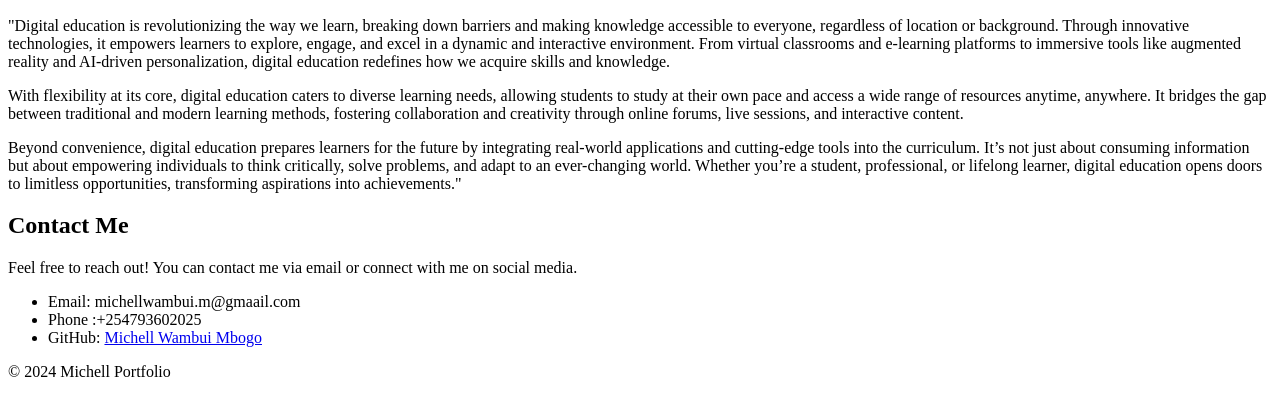
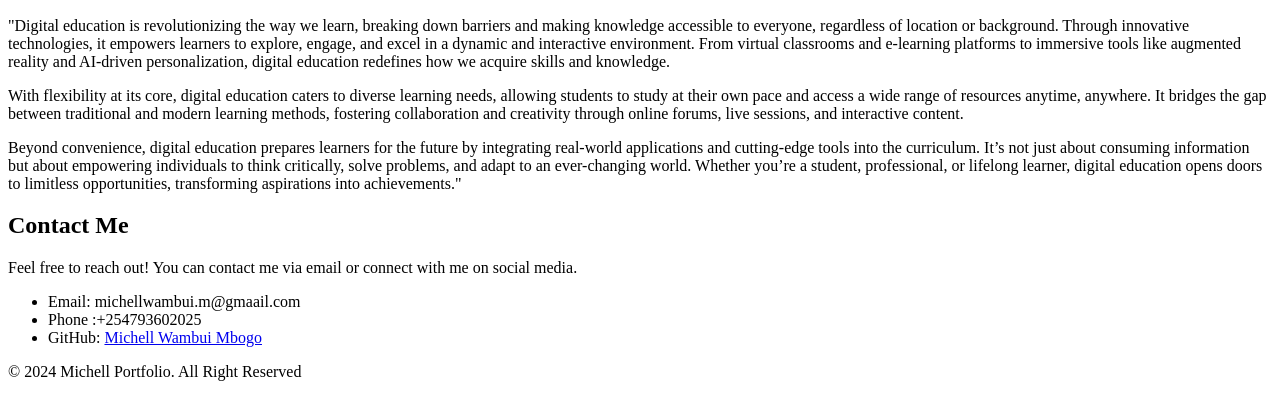
Before and after one commit to michellmbogo/My-Portfolio-Website, a plain HTML site: page index.html in a window 1280 px wide. Shown: the part 1621-2018 px from the top of the page. Drawn offline with Linux system fonts and the light colour scheme.

Commit message:
footer edits

```diff
--- a/index.html
+++ b/index.html
@@ -100,7 +100,7 @@
             <li>Phone :+254793602025</li>
             <li>GitHub: <a href="https://github.com/michellmbogo"> Michell Wambui Mbogo</a></li>
         </ul>
-    <p>&copy; 2024 Michell Portfolio</p>
+    <p>&copy; 2024 Michell Portfolio. All Right Reserved</p>
 </footer>
 
 </body>
```
